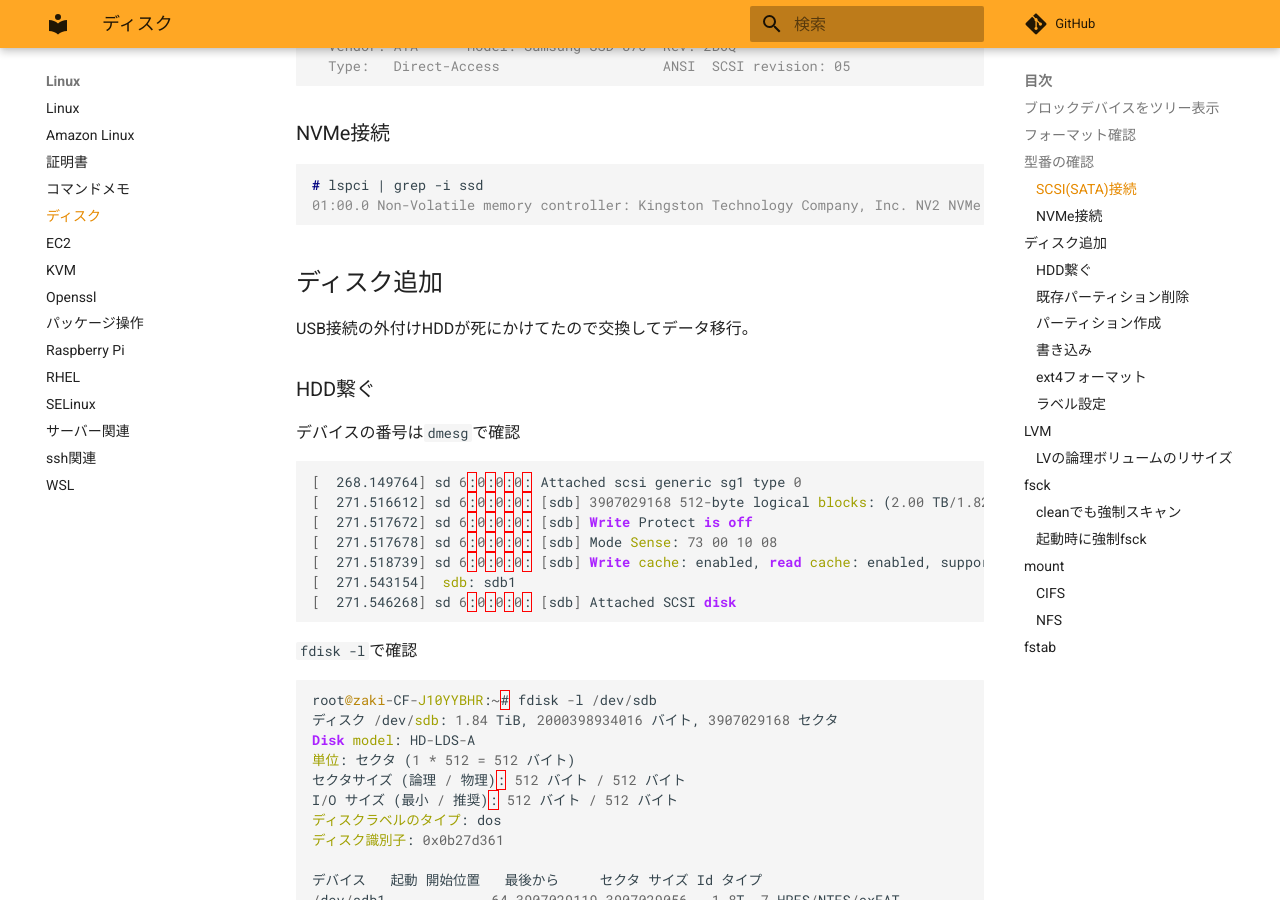
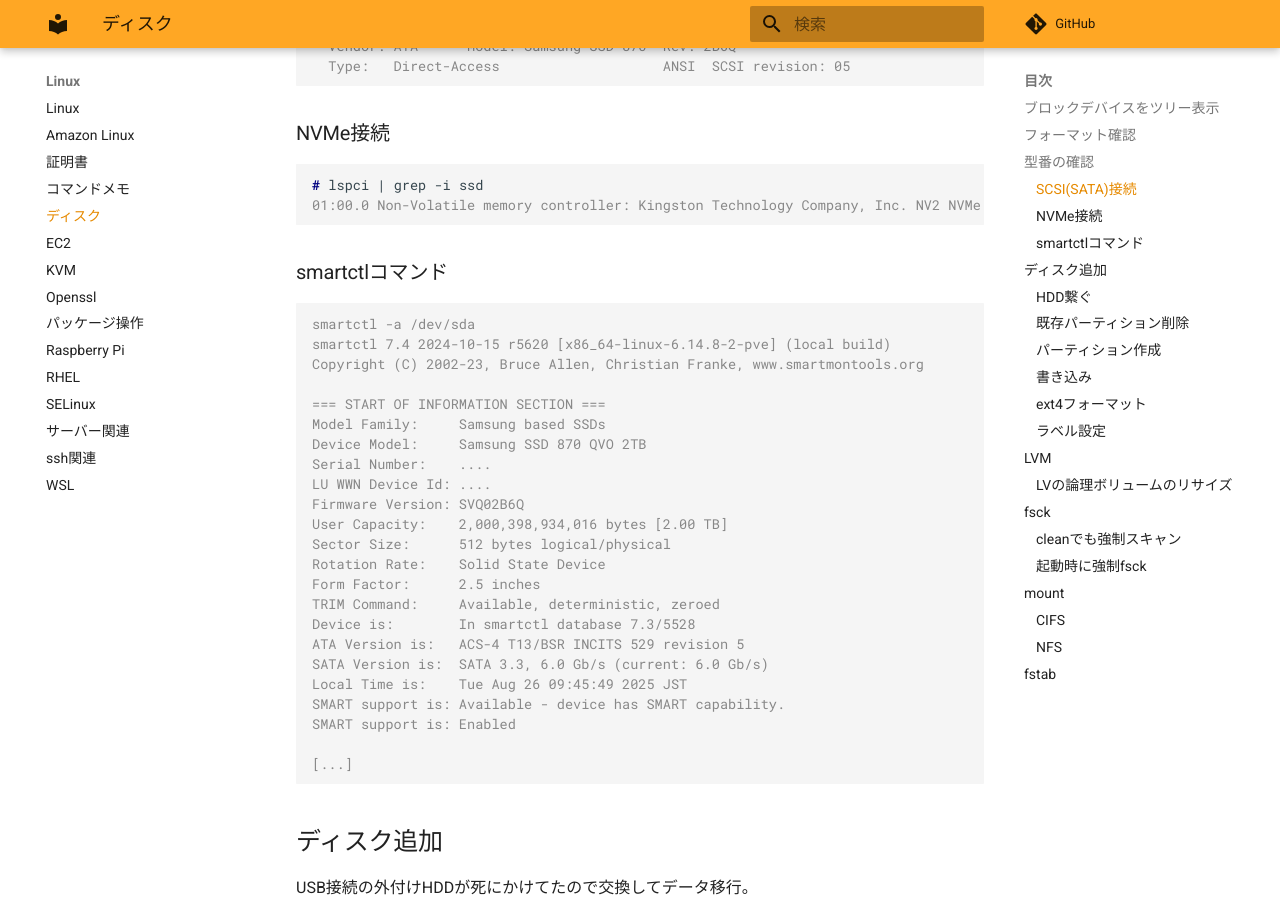
Before and after one commit to zaki-lknr/docs, an MkDocs documentation site: the page built from docs/Linux/disk.md, in a window 1280 px wide and 900 px high, scrolled down 1182 px. Built offline with MkDocs 1.6.1 and Material for MkDocs 9.7.7, drawn with Linux system fonts in a browser that asks for light colours; comment, search, counter and statistics services are not loaded.

Commit message:
add: linux/disk: smartctl

````diff
--- a/docs/Linux/disk.md
+++ b/docs/Linux/disk.md
@@ -58,6 +58,34 @@ Host: scsi0 Channel: 00 Id: 00 Lun: 00
 ```console
 # lspci | grep -i ssd
 01:00.0 Non-Volatile memory controller: Kingston Technology Company, Inc. NV2 NVMe SSD [SM2267XT] (DRAM-less) (rev 03)
+```
+
+### smartctlコマンド
+
+```console
+smartctl -a /dev/sda
+smartctl 7.4 2024-10-15 r5620 [x86_64-linux-6.14.8-2-pve] (local build)
+Copyright (C) 2002-23, Bruce Allen, Christian Franke, www.smartmontools.org
+
+=== START OF INFORMATION SECTION ===
+Model Family:     Samsung based SSDs
+Device Model:     Samsung SSD 870 QVO 2TB
+Serial Number:    ....
+LU WWN Device Id: ....
+Firmware Version: SVQ02B6Q
+User Capacity:    2,000,398,934,016 bytes [2.00 TB]
+Sector Size:      512 bytes logical/physical
+Rotation Rate:    Solid State Device
+Form Factor:      2.5 inches
+TRIM Command:     Available, deterministic, zeroed
+Device is:        In smartctl database 7.3/5528
+ATA Version is:   ACS-4 T13/BSR INCITS 529 revision 5
+SATA Version is:  SATA 3.3, 6.0 Gb/s (current: 6.0 Gb/s)
+Local Time is:    Tue Aug 26 09:45:49 2025 JST
+SMART support is: Available - device has SMART capability.
+SMART support is: Enabled
+
+[...]
 ```
 
 ## ディスク追加
````
